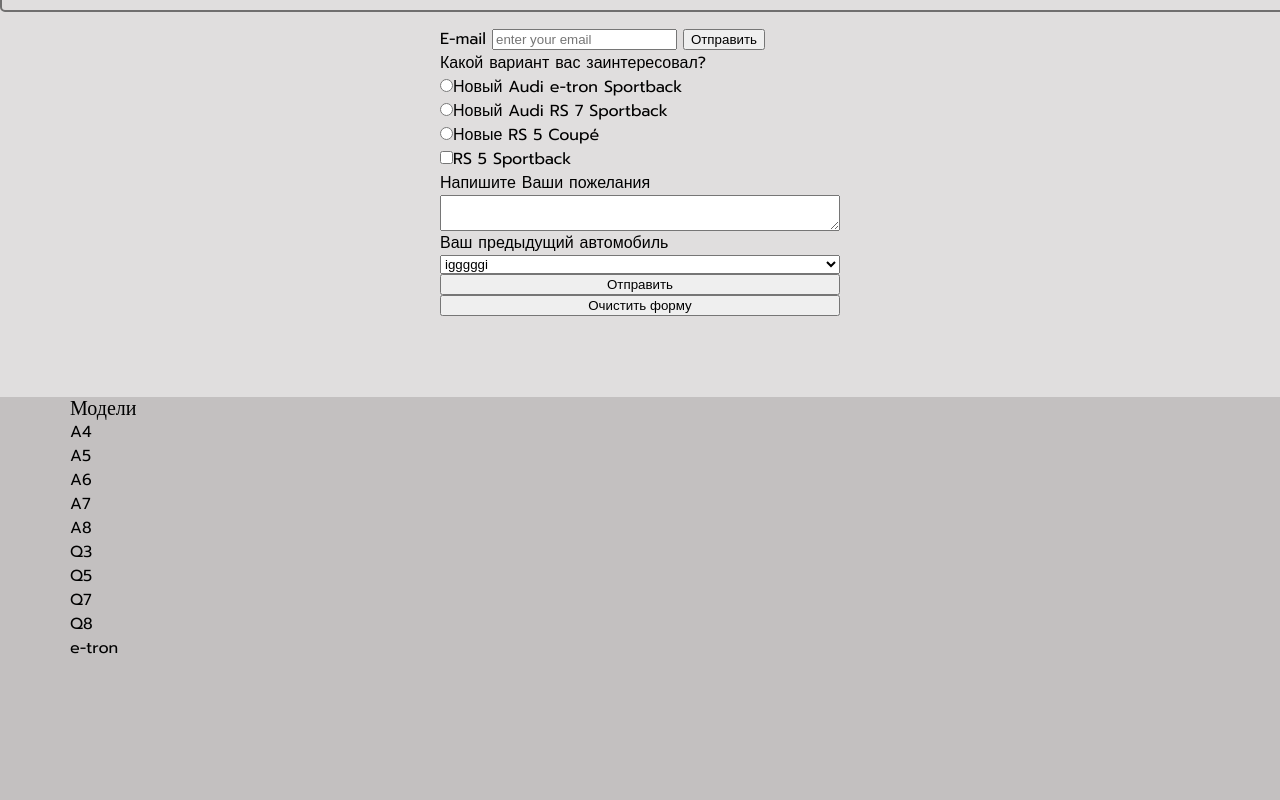
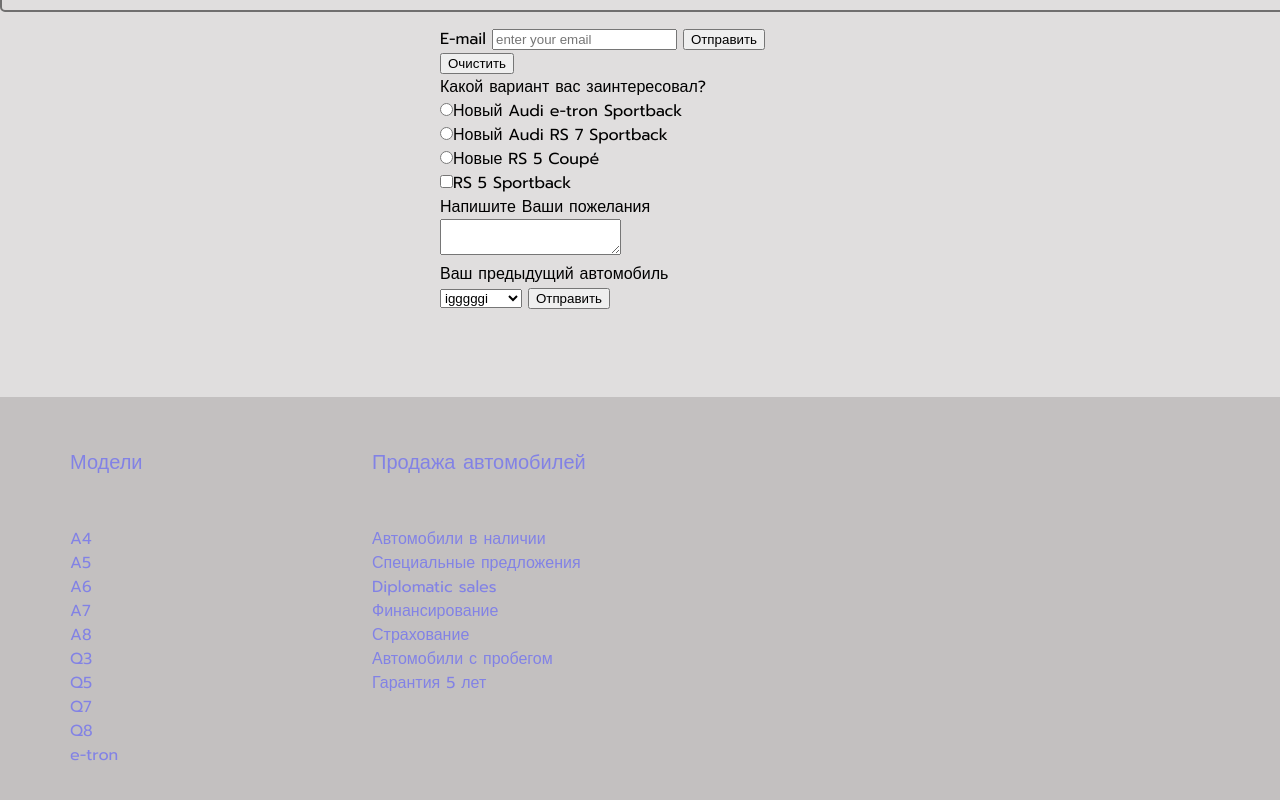
Before and after one commit to Alexandra77718/hw7, a plain HTML site: page index.html in a window 1280 px wide. Shown: the part 1968-2768 px from the top of the page. Drawn offline with Linux system fonts and the light colour scheme; files that its build step writes are made by us from their sources; a web font is replaced by a local one.

Commit message:
Add files via upload

```diff
--- /dev/null
+++ b/css/root.css
@@ -0,0 +1,5 @@
+:root {
+    --color-pink: rgb(255, 0, 157);
+    --color-blue: rgb(130, 130, 229);
+    --color-green: rgb(124, 231, 124);
+}
--- a/css/styles.css
+++ b/css/styles.css
@@ -7,7 +7,6 @@ header {
   width: 100%;
   height: 365px;
   background-color: rgb(224, 222, 222);
-
 }
 .header__container {
   display: flex;
@@ -19,7 +18,7 @@ header {
   justify-content: space-between;
   text-align: center;
   margin: 20px 0 0 100px;
-    font-family: 'Prompt', sans-serif;
+  font-family: "Prompt", sans-serif;
 }
 
 .header__container_nav_logo {
@@ -28,7 +27,6 @@ header {
   background-size: cover;
   background-position: 0px -19px;
   border-radius: 5px;
-
 }
 
 .header__container_nav > div {
@@ -36,12 +34,25 @@ header {
   height: 45px;
   line-height: 45px;
   margin: 4px;
+  color: var(--color-pink);
 }
+.header__container_nav > div:hover {
+  background-color: rgba(250, 235, 215, 0.765);
+  border-radius: 5px;
+  transition: all 0.5s ease-in-out;
+  /* border-bottom: 2px black; (почему не работает???) */
+}
+.header__container_nav > div > a {
+  text-decoration: none;
+}
+.header__container_nav > div > a:hover {
+}
+
 .header__container_log-in {
   margin: 20px 0 0 70px;
   display: flex;
-    justify-content: space-between
-    font-family: 'Prompt', sans-serif;
+  justify-content: space-between;
+  font-family: "Prompt", sans-serif;
 }
 
 .header__container_log-in_registration {
@@ -49,12 +60,13 @@ header {
   line-height: 45px;
 }
 
-.header__container_log-in_button, .main__container__section_button {
+.header__container_log-in_button,
+.main__container__section_button {
   width: 150px;
   height: 50px;
   background-color: rgb(215, 184, 245);
   border-radius: 5px;
-    font-family: 'Prompt', sans-serif;
+  font-family: "Prompt", sans-serif;
 }
 
 button:hover {
@@ -70,7 +82,7 @@ button:hover {
   background-size: cover;
 }
 
-main{
+main {
   width: 100%;
   height: 2000px;
   background-color: rgb(224, 222, 222);
@@ -82,7 +94,9 @@ main{
   height: 1500px;
   margin: 0 auto;
 }
-.main__container__section1, .main__container__section2, .main__container__section3 {
+.main__container__section1,
+.main__container__section2,
+.main__container__section3 {
   display: flex;
   width: 1300px;
   height: 525px;
@@ -93,7 +107,9 @@ main{
 .main__container__section2 {
   flex-direction: row-reverse;
 }
-.main__container__section1_image, .main__container__section2_image, .main__container__section3_image {
+.main__container__section1_image,
+.main__container__section2_image,
+.main__container__section3_image {
   width: 550px;
   height: 480px;
   background-size: cover;
@@ -102,7 +118,7 @@ main{
 }
 .main__container__section_text {
   margin: 197px;
-    font-family: 'Prompt', sans-serif;
+  font-family: "Prompt", sans-serif;
   font-size: 20px;
 }
 .main__container__section1_image {
@@ -122,19 +138,29 @@ main{
   flex-direction: column;
   margin: 130px auto;
   width: 400px;
-    font-family: 'Prompt', sans-serif;
+  font-family: "Prompt", sans-serif;
+}
+.main_container_form_email:required {
+  border: 2px solid red;
 }
 footer {
+  display: flex;
   background-color: rgb(195, 192, 192);
   height: 800px;
 }
-.footer__models > div {
+.footer__models,
+.footer__sale {
   display: flex;
   flex-direction: column;
-    font-family: 'Prompt', sans-serif;
+  width: 232px;
   margin-left: 70px;
+  font-family: "Prompt", sans-serif;
+  color: var(--color-blue);
 }
-.footer__models_title {
+
+.footer__models_title,
+.footer__sale_title {
   font-size: 20px;
-    margin-left: 70px;
+  font-family: "Prompt", sans-serif;
+  padding: 50px 0;
 }
--- a/index.html
+++ b/index.html
@@ -4,9 +4,13 @@
     <meta charset="UTF-8" />
     <meta http-equiv="X-UA-Compatible" content="IE=edge" />
     <meta name="viewport" content="width=device-width, initial-scale=1.0" />
-    <link rel="preconnect" href="https://fonts.googleapis.com">
-<link rel="preconnect" href="https://fonts.gstatic.com" crossorigin>
-<link href="https://fonts.googleapis.com/css2?family=Alegreya+Sans+SC:ital@1&family=Caveat:wght@600&family=Karla:ital,wght@0,300;1,300&family=Libre+Baskerville&family=Pacifico&family=Prompt&family=Source+Sans+Pro:wght@200;400&family=Suwannaphum&display=swap" rel="stylesheet">
+    <link rel="stylesheet" href="./root.css" />
+    <link rel="preconnect" href="https://fonts.googleapis.com" />
+    <link rel="preconnect" href="https://fonts.gstatic.com" crossorigin />
+    <link
+      href="https://fonts.googleapis.com/css2?family=Alegreya+Sans+SC:ital@1&family=Caveat:wght@600&family=Karla:ital,wght@0,300;1,300&family=Libre+Baskerville&family=Pacifico&family=Prompt&family=Source+Sans+Pro:wght@200;400&family=Suwannaphum&display=swap"
+      rel="stylesheet"
+    />
     <link rel="stylesheet" href="./css/styles.css" />
     <title>HW_7</title>
   </head>
@@ -15,12 +19,36 @@
       <div class="header__container">
         <div class="header__container_nav">
           <div class="header__container_nav_logo"></div>
-          <div><a href="https://www.audi.by/by/web/ru.html">Модельный ряд</a></div>
-          <div><a href="https://www.audi.by/by/web/ru/sales/special-offers.html">Покупателям</a></div>
-          <div><a href="https://www.audi.by/by/web/ru/sales/special-offers.html">Запись на тест-драйв</a></div>
-          <div><a href="https://www.audi.by/by/web/ru/audi_service/serviceaudi/serviceform.html">Запись на сервис</a></div>
-          <div><a href="https://www.audi.by/by/web/ru/audi_service/serviceaudi.html">Владельцам</a></div>
-          <div><a href="https://www.audi.by/by/web/ru/audi_v_belarusi/news.html">Мир Audi</a></div>
+          <div>
+            <a href="https://www.audi.by/by/web/ru.html">Модельный ряд</a>
+          </div>
+          <div>
+            <a href="https://www.audi.by/by/web/ru/sales/special-offers.html"
+              >Покупателям</a
+            >
+          </div>
+          <div>
+            <a href="https://www.audi.by/by/web/ru/sales/special-offers.html"
+              >Запись на тест-драйв</a
+            >
+          </div>
+          <div>
+            <a
+              href="https://www.audi.by/by/web/ru/audi_service/serviceaudi/serviceform.html"
+              >Запись на сервис</a
+            >
+          </div>
+          <div>
+            <a
+              href="https://www.audi.by/by/web/ru/audi_service/serviceaudi.html"
+              >Владельцам</a
+            >
+          </div>
+          <div>
+            <a href="https://www.audi.by/by/web/ru/audi_v_belarusi/news.html"
+              >Мир Audi</a
+            >
+          </div>
         </div>
         <div class="header__container_log-in">
           <button class="header__container_log-in_button">Log in</button>
@@ -39,38 +67,51 @@
           <div class="main__container__section_text">
             <div>Новый Audi e-tron Sportback</div>
             <div>Второй полностью электрический SUV</div>
-            <button class="main__container__section_button">Узнайте больше</button>
+            <button class="main__container__section_button">
+              Узнайте больше
+            </button>
           </div>
         </div>
         <div class="main__container__section2">
           <div class="main__container__section2_image"></div>
           <div class="main__container__section_text">
             <div>Новый Audi RS 7 Sportback</div>
-              <button class="main__container__section_button">Узнайте больше</button>
+            <button class="main__container__section_button">
+              Узнайте больше
+            </button>
           </div>
         </div>
         <div class="main__container__section3">
           <div class="main__container__section3_image"></div>
           <div class="main__container__section_text">
             <div>Новые RS 5 Coupé и RS 5 Sportback</div>
-                <button class="main__container__section_button">Узнайте больше</button>
+            <button class="main__container__section_button">
+              Узнайте больше
+            </button>
           </div>
         </div>
       </div>
       <div class="main_container_form">
         <div class="form_1">
           <form
+            class="main_container_form_email"
             action="mailto:alisa1mail@yandex.ru"
             placeholder="Enter your e-mail"
             method="post"
             target="_blank"
           >
             <label for="E-mail">E-mail</label>
-          <input type="text" name="my_name" placeholder="enter your email" />
+            <input
+              type="text"
+              name="my_name"
+              placeholder="enter your email"
+              required
+            />
             <input type="submit" value="Отправить" class="submit" />
+            <input type="reset" value="Очистить" />
           </form>
         </div>
-
+        <form>
           <p>Какой вариант вас заинтересовал?</p>
           <p><input type="radio" value="radio" />Новый Audi e-tron Sportback</p>
           <p><input type="radio" value="radio" />Новый Audi RS 7 Sportback</p>
@@ -89,13 +130,13 @@
             <option selected value="igggggi">igggggi</option>
           </select>
           <button type="submit">Отправить</button>
-        <button type="reset">Очистить форму</button>
-      </form></div>
+        </form>
+      </div>
     </main>
 
     <footer>
+      <div class="footer__models">
         <div class="footer__models_title">Модели</div>
-            <div class="footer__models">
         <div>A4</div>
         <div>A5</div>
         <div>A6</div>
@@ -107,6 +148,17 @@
         <div>Q8</div>
         <div>e-tron</div>
       </div>
+
+      <div class="footer__sale">
+        <div class="footer__sale_title">Продажа автомобилей</div>
+        <div>Автомобили в наличии</div>
+        <div>Специальные предложения</div>
+        <div>Diplomatic sales</div>
+        <div>Финансирование</div>
+        <div>Страхование</div>
+        <div>Автомобили с пробегом</div>
+        <div>Гарантия 5 лет</div>
+      </div>
     </footer>
   </body>
 </html>
```
Lines whose indentation alone changed are shown as unchanged.
